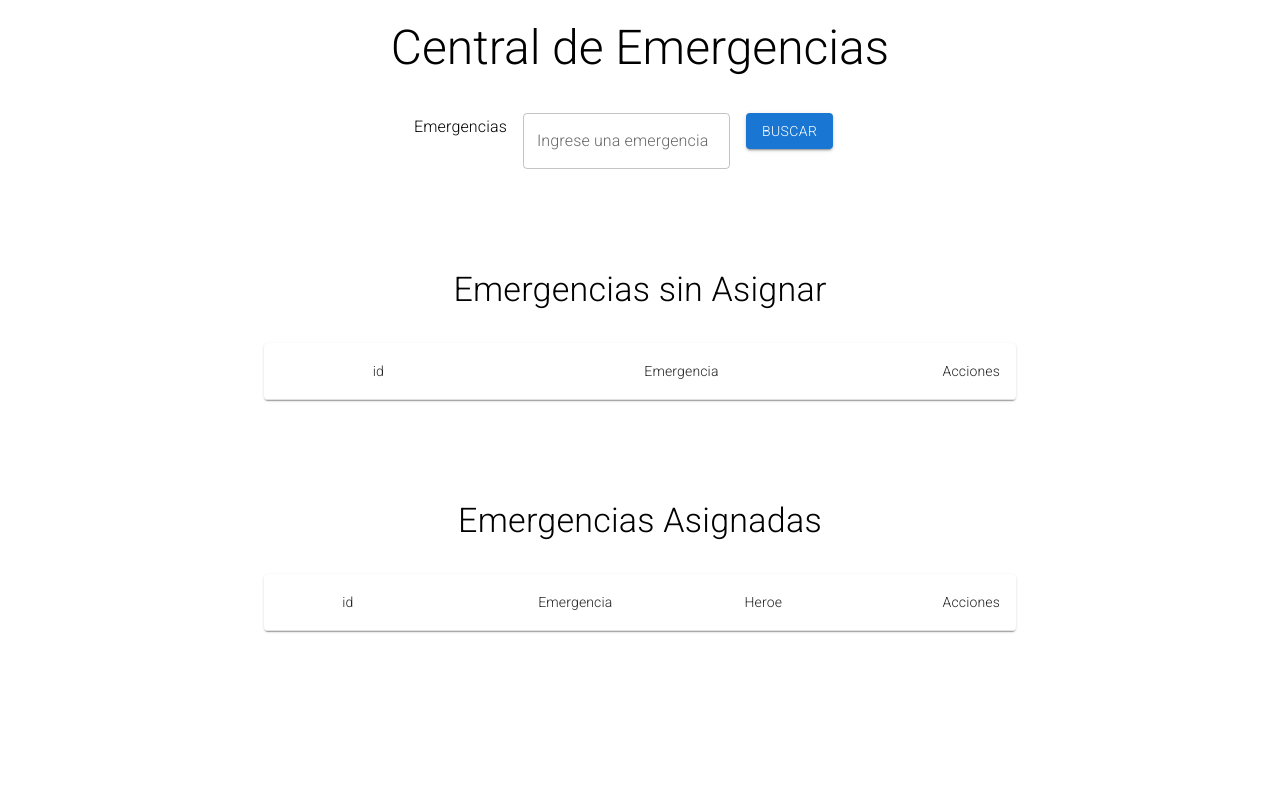
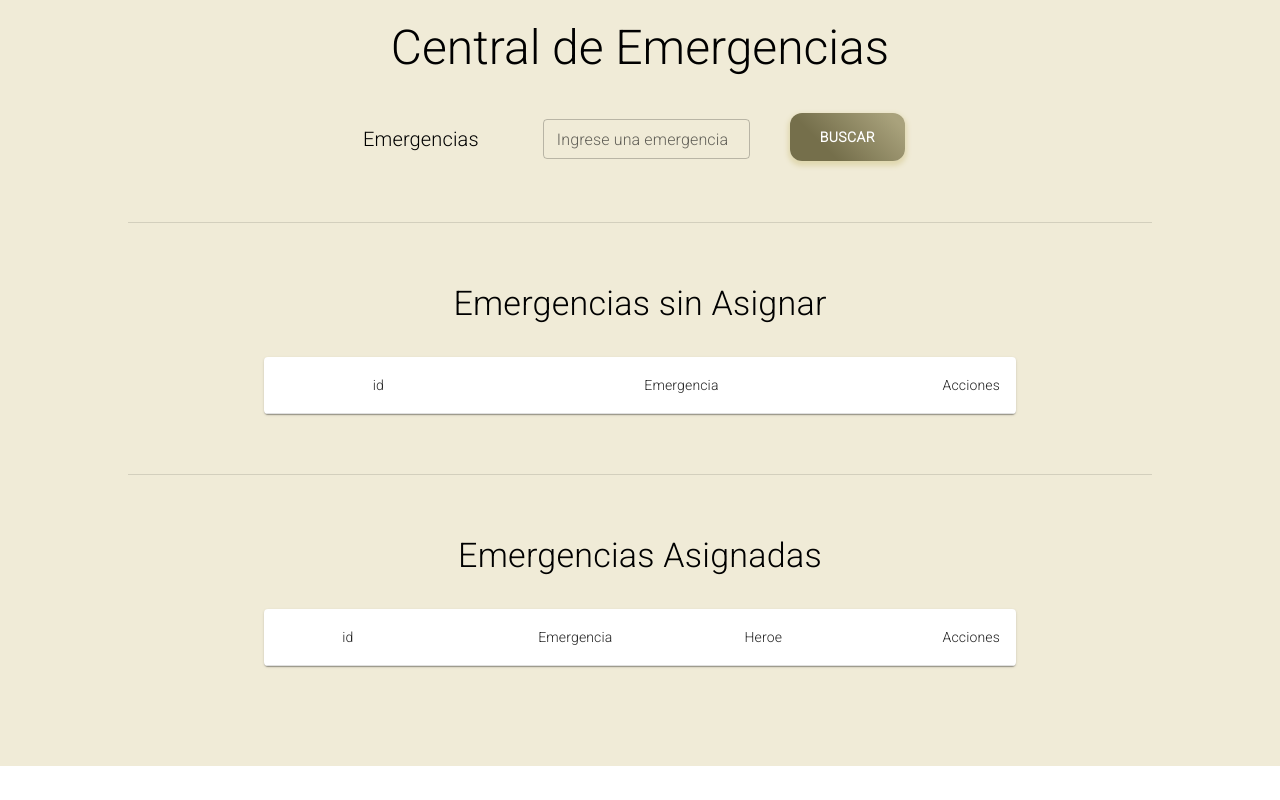
Before and after one commit to pucetec/marvel-emergencies-center-1161, a React (Create React App) app: page / in a window 1280 px wide. Built offline with nearby package versions, Linux system fonts and the light colour scheme.

Commit message:
feat:[nostory][cristian] added styles to components

```diff
--- a/package.json
+++ b/package.json
@@ -13,6 +13,7 @@
     "@testing-library/user-event": "^13.5.0",
     "axios": "^1.6.5",
     "crypto-js": "^4.2.0",
+    "pnpm": "^8.14.1",
     "react": "^18.2.0",
     "react-dom": "^18.2.0",
     "react-scripts": "5.0.1",
--- a/src/App.css
+++ b/src/App.css
@@ -1,4 +1,6 @@
 .App {
   text-align: center;
+  align-items: center;
   padding-top: 20px;
+  background-color: #f0ebd7;
 }
--- a/src/App.js
+++ b/src/App.js
@@ -1,6 +1,7 @@
 import "./App.css";
 import MatModal from "./common/MatModal/MatModal";
 import MatTypography from "./common/MatTypography/MatTypography";
+import Divider from "@mui/material/Divider";
 import AssignedEmergencies from "./components/AssignedEmergencies/AssignedEmergencies";
 import HeaderBar from "./components/HeaderBar/HeaderBar";
 import UnassignedEmergencies from "./components/UnassignedEmergencies/UnassignedEmergencies";
@@ -12,8 +13,26 @@ function App() {
       <div className="App">
         <MatTypography text="Central de Emergencias" variant="h3" />
         <HeaderBar />
+        <Divider
+          sx={{
+            marginTop: "-40px",
+            marginBottom: "60px",
+            width: "80%",
+            marginLeft: "auto",
+            marginRight: "auto",
+          }}
+        />
         <MatTypography text="Emergencias sin Asignar" variant="h4" />
         <UnassignedEmergencies />
+        <Divider
+          sx={{
+            marginTop: "-40px",
+            marginBottom: "60px",
+            width: "80%",
+            marginLeft: "auto",
+            marginRight: "auto",
+          }}
+        />
         <MatTypography text="Emergencias Asignadas" variant="h4" />
         <AssignedEmergencies />
         <MatModal />
--- /dev/null
+++ b/src/common/IconSet/IconSet.js
@@ -0,0 +1,30 @@
+import React from 'react';
+import DataSaverOnIcon from "@mui/icons-material/DataSaverOn";
+import DeleteIcon from "@mui/icons-material/Delete";
+
+const IconSet = ({ onClickDataSaver, onClickDelete }) => (
+  <>
+    <DataSaverOnIcon
+      sx={{
+        color: "#756f4b",
+        "&:hover": {
+          color: "#a9a27c",
+          transform: "scale(1.1)",
+        },
+      }}
+      onClick={onClickDataSaver}
+    />{" "}
+    <DeleteIcon
+      sx={{
+        color: "#756f4b",
+        "&:hover": {
+          color: "#a9a27c",
+          transform: "scale(1.1)",
+        },
+      }}
+      onClick={onClickDelete}
+    />{" "}
+  </>
+);
+
+export default IconSet;
--- /dev/null
+++ b/src/common/MatButton/ButtonStyles.js
@@ -0,0 +1,13 @@
+
+const buttonStyles = {
+  background: 'linear-gradient(45deg, #756f4b 30%, #a9a27c 90%)',
+  border: 0,
+  borderRadius: 3,
+  boxShadow: '0 3px 5px 2px #e0d8b0',
+  color: 'white',
+  height: 48,
+  fontWeight: 'bold',
+  padding: '0 30px',
+};
+
+export default buttonStyles;
--- a/src/common/MatButton/MatButton.js
+++ b/src/common/MatButton/MatButton.js
@@ -1,9 +1,17 @@
-import Button from '@mui/material/Button';
-import React from 'react';
+import Button from "@mui/material/Button";
+import React from "react";
+import buttonStyles from "./ButtonStyles";
 
-const MatButton = ({text, variant, onClick}) => {
+const MatButton = ({ text, variant, onClick, disabled }) => {
   return (
-    <Button variant={variant} onClick={onClick}>{text}</Button>
+    <Button
+      variant={variant}
+      onClick={onClick}
+      sx={buttonStyles}
+      disabled={disabled}
+    >
+      {text}
+    </Button>
   );
 };
 
--- a/src/common/MatTextField/MatTextField.js
+++ b/src/common/MatTextField/MatTextField.js
@@ -1,9 +1,16 @@
+import { Container } from '@mui/material';
 import TextField from '@mui/material/TextField';
 import React from 'react';
 
 const MatTextField = ({label, variant, onChange}) => {
   return (
-    <TextField label={label} variant={variant} onChange={onChange}/>
+    <Container
+      style={{
+        paddingTop: "6px"
+      }}
+    >
+    <TextField label={label} variant={variant} onChange={onChange} size='small'/>
+    </Container>
   );
 };
 
--- a/src/components/AssignedEmergencies/AssignedEmergencies.js
+++ b/src/components/AssignedEmergencies/AssignedEmergencies.js
@@ -1,8 +1,6 @@
 import React from "react";
 import EmergencyTable from "../../common/EmergencyTable/EmergencyTable";
 import { Container } from "@mui/material";
-import DataSaverOnIcon from '@mui/icons-material/DataSaverOn';
-import DeleteIcon from '@mui/icons-material/Delete';
 import { useEmergencyManagement } from "../../contexts/EmergencyManagementContext/EmergencyManagementContext";
 
 const AssignedEmergencies = () => {
@@ -18,6 +16,7 @@ const AssignedEmergencies = () => {
         maxWidth: "800px",
         paddingTop: "20px",
         paddingBottom: "100px",
+        hover: "pointer",
       }}
     >
       <EmergencyTable headers={headers} data={assignedEmergencies} />
--- a/src/components/HeaderBar/HeaderBar.js
+++ b/src/components/HeaderBar/HeaderBar.js
@@ -15,20 +15,34 @@ const HeaderBar = () => {
       style={{
         textAlign: "center",
         margin: "auto",
-        maxWidth: "500px",
+        maxWidth: "650px",
         paddingTop: "20px",
         paddingBottom: "100px",
       }}
     >
       <Grid container spacing={2}>
         <Grid item>
-          <MatTypography text="Emergencias" variant="subtitle1" />
+          <Container
+            style={{
+              paddingTop: "10px",
+            }}
+          >
+            <MatTypography text="Emergencias" variant="h6" />
+          </Container>
         </Grid>
         <Grid item>
-          <MatTextField label="Ingrese una emergencia" variant="outlined" onChange={(e) => setEmergencies(e.target.value)}/>
+          <MatTextField
+            label="Ingrese una emergencia"
+            variant="outlined"
+            onChange={(e) => setEmergencies(e.target.value)}
+          />
         </Grid>
         <Grid item>
-          <MatButton text="Buscar" onClick={manageAddEmergencyButton} variant="contained" />
+          <MatButton
+            text="Buscar"
+            onClick={manageAddEmergencyButton}
+            variant="contained"
+          />
         </Grid>
       </Grid>
     </Container>
--- a/src/contexts/EmergencyManagementContext/EmergencyManagementContext.js
+++ b/src/contexts/EmergencyManagementContext/EmergencyManagementContext.js
@@ -1,6 +1,5 @@
 import React, { createContext, useContext, useState } from "react";
-import DataSaverOnIcon from "@mui/icons-material/DataSaverOn";
-import DeleteIcon from "@mui/icons-material/Delete";
+import IconSet from "../../common/IconSet/IconSet";
 
 const EmergencyManagementContext = createContext();
 
@@ -47,19 +46,15 @@ export const EmergencyManagementContextProvider = ({ children }) => {
         Heroe: "",
         isAssigned: false,
         Acciones: (
-          <div>
-            <DeleteIcon
-              onClick={() =>
+          <IconSet
+            onClickDataSaver={() => manageEmergencySelected(newEmergency.id)}
+            onClickDelete={() =>
               manageDeleteEmergencyButton(
                 newEmergency.id,
                 newEmergency.isAssigned
               )
             }
-            />{" "}
-            <DataSaverOnIcon
-              onClick={() => manageEmergencySelected(newEmergency.id)}
-            />{" "}
-          </div>
+          />
         ),
       };
       setEmergencies("");
@@ -81,21 +76,20 @@ export const EmergencyManagementContextProvider = ({ children }) => {
         isAssigned: true,
         Heroe: hero,
         Acciones: (
-          <div>
-            <DataSaverOnIcon
-              onClick={() => manageEmergencySelected(newEmergency.id)}
-            />{" "}
-            <DeleteIcon
-              onClick={() =>
+          <IconSet
+            onClickDataSaver={() => manageEmergencySelected(newEmergency.id)}
+            onClickDelete={() =>
               manageDeleteEmergencyButton(
                 newEmergency.id,
                 newEmergency.isAssigned
               )
             }
-            />{" "}
-          </div>
+          />
         ),
       };
+      setAssignedEmergencies((prevEmergencies) =>
+        prevEmergencies.filter((emergency) => emergency.id !== newEmergency.id)
+      );
       setAssignedEmergencies((prevEmergencies) => [
         ...prevEmergencies,
         newEmergency,
@@ -111,19 +105,15 @@ export const EmergencyManagementContextProvider = ({ children }) => {
         isAssigned: true,
         Heroe: hero,
         Acciones: (
-          <div>
-            <DataSaverOnIcon
-              onClick={() => manageEmergencySelected(newEmergency.id)}
-            />{" "}
-            <DeleteIcon
-              onClick={() =>
+          <IconSet
+            onClickDataSaver={() => manageEmergencySelected(newEmergency.id)}
+            onClickDelete={() =>
               manageDeleteEmergencyButton(
                 newEmergency.id,
                 newEmergency.isAssigned
               )
             }
-            />{" "}
-          </div>
+          />
         ),
       };
       setAssignedEmergencies((prevEmergencies) =>
```
Also changed, not shown: src/common/MatModal/MatModal.js (+48 -5 lines), src/common/MatTypography/MatTypography.js (+4 -4 lines), 2 other files (tests, documents, lock files or other folders). Lines whose indentation alone changed are shown as unchanged.
